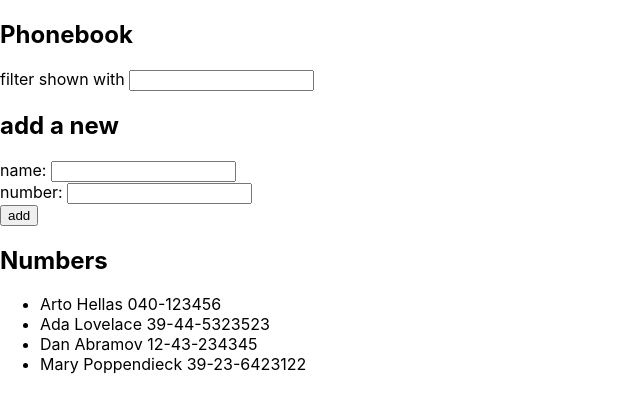
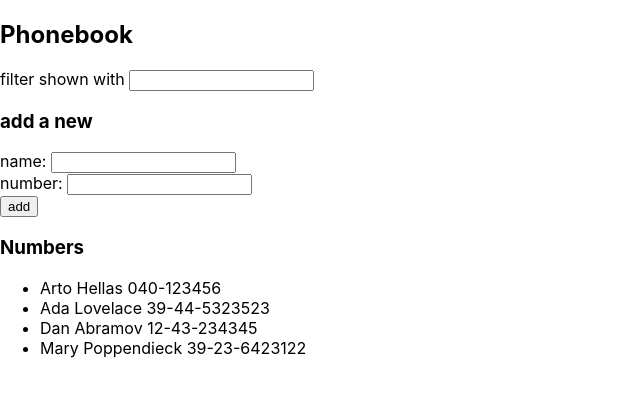
Before and after one commit to Christofferdai/fullstackOpen2022, a React (Create React App) app in the folder part2/phonebook/: page / in a window 1280 px wide. Shown: the top 412 px of the page, without its empty margins (0-640 px from the left). Built offline with nearby package versions, Linux system fonts and the light colour scheme.

Commit message:
complete 2.10

```diff
--- a/part2/phonebook/src/App.js
+++ b/part2/phonebook/src/App.js
@@ -1,4 +1,22 @@
 import { useState } from 'react'
+
+const Filter = ({search, handleSearchChange}) => (
+  <div>
+    filter shown with <input value={search} onChange={handleSearchChange} />
+  </div>
+)
+const PersonForm = ({newName,newNumber,handleSubmit, handleNameChange, handleNumberChange}) => (
+  <form onSubmit={handleSubmit}>
+    <div>name: <input value={newName} onChange={handleNameChange}/></div>
+    <div>number: <input value={newNumber} onChange={handleNumberChange}/></div>
+    <div><button type="submit">add</button></div>
+  </form>
+)
+const Persons = ({personsToShow}) => (
+  <ul>
+    {personsToShow.map(person => <li key={person.name}>{person.name} {person.number}</li>)}
+  </ul>
+)
 
 const App = () => {
   const [persons, setPersons] = useState([
@@ -39,20 +57,21 @@ const App = () => {
   const personsToShow = showAll
     ? persons
     : persons.filter(person => person.name.toUpperCase().includes(search.toUpperCase()))
-  return (
+
+
+   return (
     <div>
       <h2>Phonebook</h2>
-      <div>filter shown with <input value={search} onChange={handleSearchChange} /></div>
-      <h2>add a new</h2>
-      <form onSubmit={handleSubmit}>
-        <div>name: <input value={newName} onChange={handleNameChange}/></div>
-        <div>number: <input value={newNumber} onChange={handleNumberChange}/></div>
-        <div><button type="submit">add</button></div>
-      </form>
-      <h2>Numbers</h2>
-      <ul>
-        {personsToShow.map(person => <li key={person.name}>{person.name} {person.number}</li>)}
-      </ul>
+      <Filter search={search} handleSearchChange={handleSearchChange} />
+      <h3>add a new</h3>
+      <PersonForm
+        newName={newName}
+        newNumber={newNumber}
+        handleNameChange={handleNameChange}
+        handleNumberChange={handleNumberChange}
+        handleSubmit={handleSubmit} />
+      <h3>Numbers</h3>
+      <Persons personsToShow={personsToShow} />
     </div>
   )
 }
```
